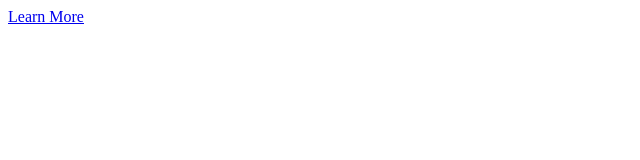
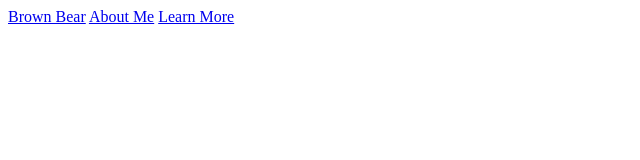
Before and after one commit to brianrshort/coding-exercises-2021-2022, a plain HTML site: page second-chapter.html in a window 1280 px wide. Shown: the whole page, without its empty margins (0-640 px from the left). Drawn offline with Linux system fonts and the light colour scheme.

Commit message:
Add next exercise chapter two

```diff
--- a/second-chapter.html
+++ b/second-chapter.html
@@ -6,6 +6,8 @@
     <title>Brown Bears</title>
 </head>
 <body>
+    <a href="./index.html">Brown Bear</a>
+    <a href="./aboutme.html">About Me</a>
     <a href="https://en.wikipedia.org/wiki/Brown_bear" target="_blank">Learn More</a>
 
 
```
